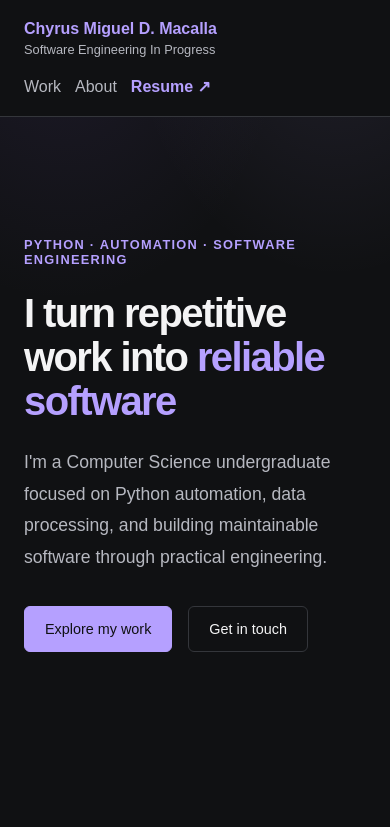
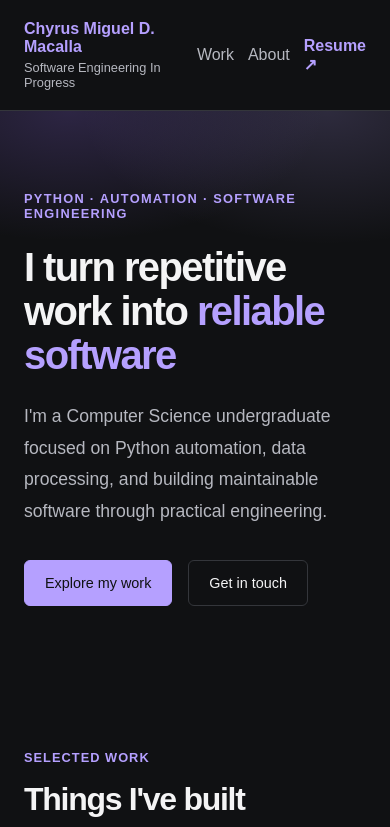
Before and after one commit to Migelitz/Migelitz.github.io, a plain HTML site: page index.html in a window 390 px wide. Shown: the top 827 px of the page. Drawn offline with Linux system fonts and the light colour scheme.

Commit message:
feat: strengthen gradient, add gradient fade-out, improve project viewing, and center mobile navigation links

```diff
--- a/css/styles.css
+++ b/css/styles.css
@@ -10,20 +10,6 @@ html {
 
 body {
     background-color: #101113;
-    background-image:
-        radial-gradient(
-            ellipse 80% 58% at 16% 0%,
-            rgba(112, 84, 180, 0.14),
-            transparent 72%
-        ),
-        radial-gradient(
-            ellipse 72% 52% at 86% 0%,
-            rgba(181, 160, 255, 0.1),
-            transparent 74%
-        );
-    background-position: top center;
-    background-repeat: no-repeat;
-    background-size: 100% 720px;
     color: #f4f4f5;
     font-family: Arial, sans-serif;
 }
@@ -54,6 +40,25 @@ nav a {
 
 nav a:hover {
     color: #f4f4f5;
+}
+
+.header-glow {
+    height: 420px;
+    margin-bottom: -420px;
+    background:
+        radial-gradient(
+            ellipse 80% 100% at 16% 0%,
+            rgba(112, 84, 180, 0.24),
+            transparent 72%
+        ),
+        radial-gradient(
+            ellipse 72% 92% at 86% 0%,
+            rgba(181, 160, 255, 0.17),
+            transparent 74%
+        );
+    opacity: var(--header-glow-opacity, 1);
+    pointer-events: none;
+    transition: opacity 120ms linear;
 }
 
 .brand-name {
@@ -186,6 +191,7 @@ nav a:hover {
     background-color: #1a1c20;
     border: 1px solid #34363b;
     border-radius: 8px;
+    scroll-margin-top: 100px;
     transition:
         border-color 180ms ease,
         transform 180ms ease;
@@ -404,11 +410,32 @@ nav a:hover {
     nav {
         padding: 20px 24px;
         align-items: flex-start;
-        flex-direction: column;
         gap: 20px;
     }
 
+    .hero {
+        margin: 80px auto;
+    }
+
+    .header-glow {
+        height: 180px;
+        margin-bottom: -180px;
+        background:
+            radial-gradient(
+                ellipse 90% 100% at 18% 0%,
+                rgba(112, 84, 180, 0.3),
+                transparent 72%
+            ),
+            radial-gradient(
+                ellipse 85% 100% at 84% 0%,
+                rgba(181, 160, 255, 0.18),
+                transparent 74%
+            );
+        pointer-events: none;
+    }
+
     .nav-links {
+        align-self: center;
         gap: 14px;
     }
 
@@ -418,6 +445,7 @@ nav a:hover {
 
     .project-card {
         padding: 24px;
+        scroll-margin-top: 175px;
     }
 
     .section-heading h2 {
--- a/index.html
+++ b/index.html
@@ -31,6 +31,9 @@
                 >
             </div>
         </nav>
+
+        <!-- To give anchor for gradient -->
+        <div class="header-glow" aria-hidden="true"></div>
 
         <header class="hero">
             <p class="hero-label">Python · Automation · Software Engineering</p>
--- a/js/main.js
+++ b/js/main.js
@@ -22,6 +22,35 @@ if ("IntersectionObserver" in window) {
     });
 }
 
+const headerGlowFadeDistance = 200;
+let headerGlowFrame;
+
+const updateHeaderGlow = () => {
+    headerGlowFrame = undefined;
+
+    const opacity = Math.max(
+        0,
+        1 - window.scrollY / headerGlowFadeDistance,
+    );
+
+    document.documentElement.style.setProperty(
+        "--header-glow-opacity",
+        opacity.toString(),
+    );
+};
+
+window.addEventListener(
+    "scroll",
+    () => {
+        if (headerGlowFrame === undefined) {
+            headerGlowFrame = window.requestAnimationFrame(updateHeaderGlow);
+        }
+    },
+    { passive: true },
+);
+
+updateHeaderGlow();
+
 const projectCards = document.querySelectorAll(".project-card");
 
 projectCards.forEach((card) => {
@@ -39,6 +68,11 @@ projectCards.forEach((card) => {
                     otherDetails.open = false;
                 }
             });
+
+            card.scrollIntoView({
+                behavior: "smooth",
+                block: "start",
+            });
         }
     });
 });
```
